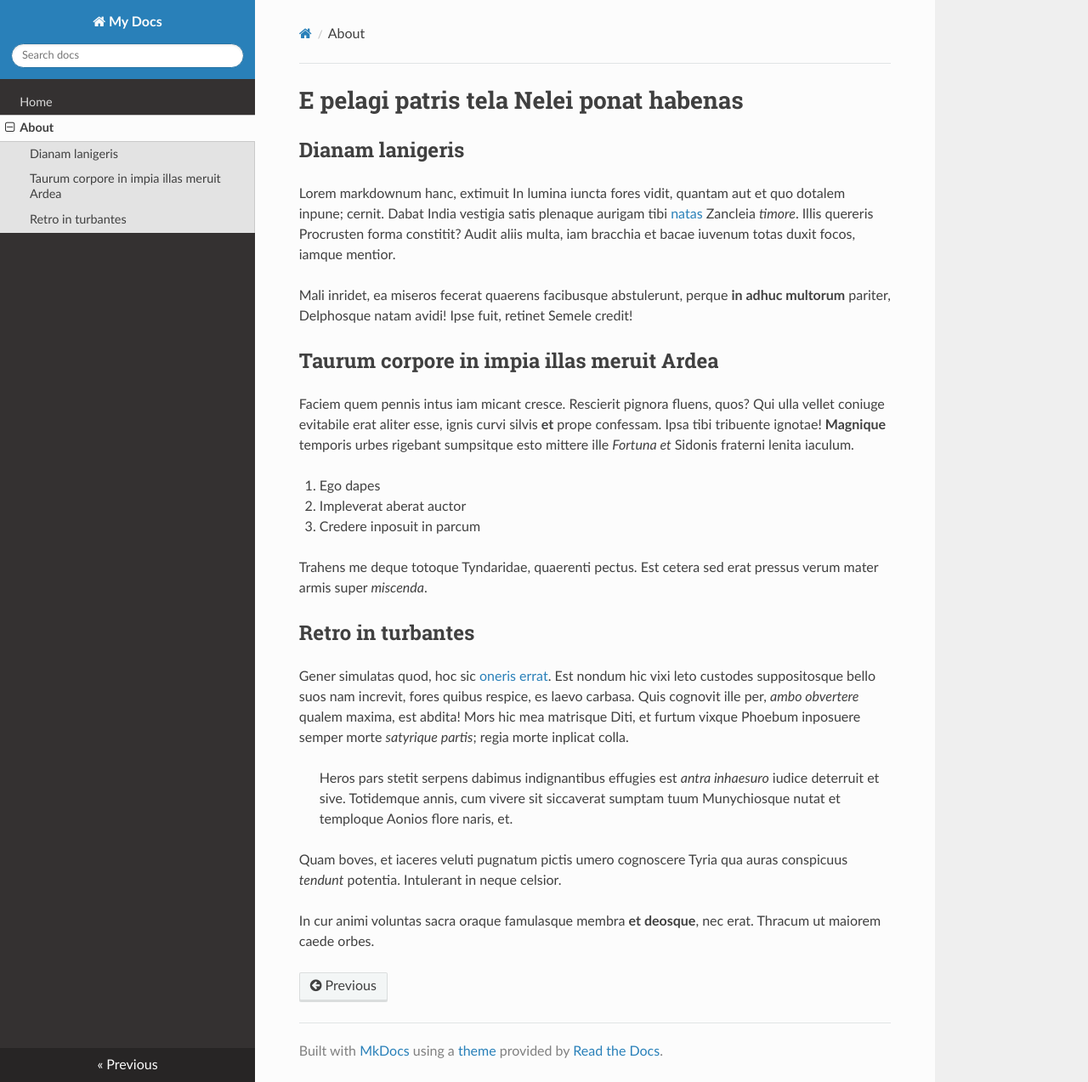
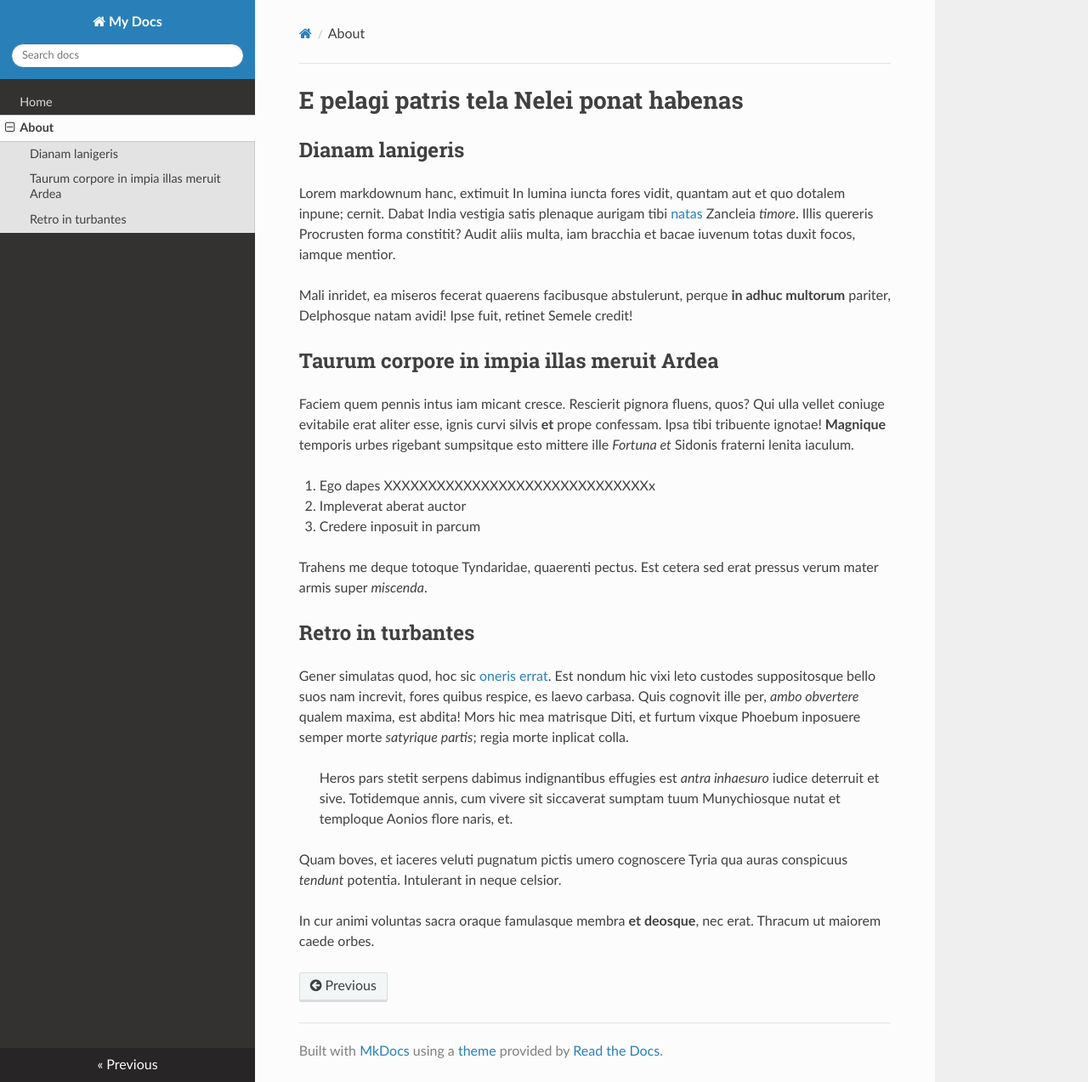
Before and after one commit to gbaldassin/mysite, an MkDocs documentation site: the page built from docs/about.md, in a window 1280 px wide and 1273 px high. Shown: the whole window at 85% size. Built offline with MkDocs 1.6.1, drawn with Linux system fonts in a browser that asks for light colours; nearby versions of some CDN libraries.

```diff
--- a/docs/about.md
+++ b/docs/about.md
@@ -19,7 +19,7 @@ ulla vellet coniuge evitabile erat aliter esse, ignis curvi silvis **et** prope
 confessam. Ipsa tibi tribuente ignotae! **Magnique** temporis urbes rigebant
 sumpsitque esto mittere ille *Fortuna et* Sidonis fraterni lenita iaculum.
 
-1. Ego dapes
+1. Ego dapes  XXXXXXXXXXXXXXXXXXXXXXXXXXXXXXx
 2. Impleverat aberat auctor
 3. Credere inposuit in parcum
 
```
